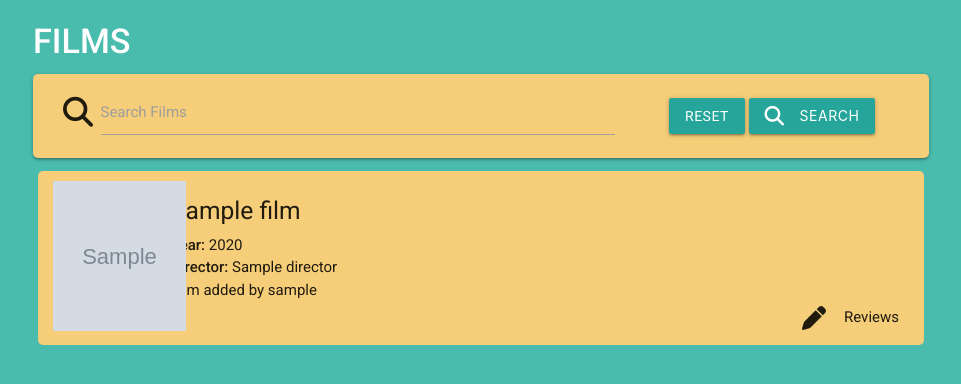
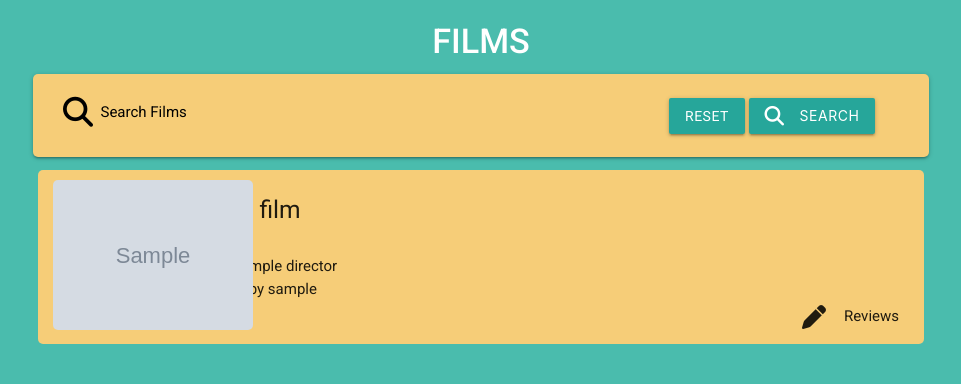
Before and after one commit to samlarby/film_reviewer, a Flask app: page / in a window 1280 px wide. Shown: the part 64-448 px from the top of the page, without its empty margins (159-1120 px from the left). Run offline with Flask 3, Linux system fonts and the light colour scheme; grey boxes marked "Sample" are stand-in pictures; a database or web service that is not in the repository returns one stand-in record (values such as "Sample title"); some libraries are stand-ins or nearby versions.

Commit message:
edit search bar for films

```diff
--- a/static/css/style.css
+++ b/static/css/style.css
@@ -49,7 +49,6 @@ nav {
 
 .home-button {
     margin: 20px;
-    width: 25%;
     border-radius: 10px;
     box-shadow: 7px 4px #e17b5e;
     background-color: #e37050;
@@ -79,6 +78,11 @@ nav {
     margin: 0;
 }
 
+#search-bar input {
+    border-bottom: none;
+    box-shadow: none;
+}
+
 #film {
     min-height: 84px;
     padding-left: 133px;
@@ -96,11 +100,11 @@ nav {
 #film-image {
     position: absolute;
     height: 150px;
-    width: 15%;
     overflow: hidden;
     left: 15px;
     display: inline-block;
     vertical-align: middle;
+    border-radius: 5px;
 }
 
 #review-dropdown {
--- a/templates/add_review.html
+++ b/templates/add_review.html
@@ -14,13 +14,15 @@
       <a href="{{ url_for('films', film_id=film._id) }}">Back to Reviews</a>
       </div>
   {% else %}
-    <div class="container col-s12">
+  <div class="row">
+    <div class="container col s12 center-align">
       <div class="center-align home-button">
         <h3>To leave a review please login or register</h3>
         <a href=" {{ url_for('login') }}"class="waves-effect waves-light btn-large">Login</a>
         <a href=" {{ url_for('register') }}"class="waves-effect waves-light btn-large">Register</a>
       </div>
     </div>
+  </div>
   {% endif %}
 
 
--- a/templates/films.html
+++ b/templates/films.html
@@ -1,13 +1,13 @@
 {% extends "base.html" %}
 {% block content %}
-<h4 class="white-text films-title">Films</h4>
+<h4 class="white-text films-title center-align">Films</h4>
       <div class="row card-panel" id="search-bar-container">
         <form action="{{ url_for('search') }}" method="post" class="col s12">
             <div class="row valign-wrapper center-align">
-                <div class="input-field col s12 m8">
-                    <i class="fas fa-search prefix"></i>
+                <div class="input-field col s12 m8" id="search-bar">
+                    <i class="fas fa-search prefix black-text"></i>
                     <input type="text" name="query" id="query" minlength="1" class="validate" required>
-                    <label for="query">Search Films</label>
+                    <label for="query" class="black-text">Search Films</label>
                 </div>
                 <div class="col s12 m4">
                     <a href="{{ url_for('films') }}" class="btn text-shadow">Reset</a>
@@ -45,7 +45,7 @@
                           {% endif %}
                       {% endfor %}
                   </ul>
-                  <a href="{{ url_for('add_review', film_id=film._id) }}">Add a Review</a>
+                  <a class="white-text btn-small" href="{{ url_for('add_review', film_id=film._id) }}">Add a Review</a>
               </div>
             </li>
           </ul>
@@ -53,6 +53,6 @@
         {% endfor %}
       </ul>
       {% else %}
-      <h3 class="red-text">No results found</h3>
+      <h3 class="black-text">No results found</h3>
       {% endif %}
 {% endblock %}
```
